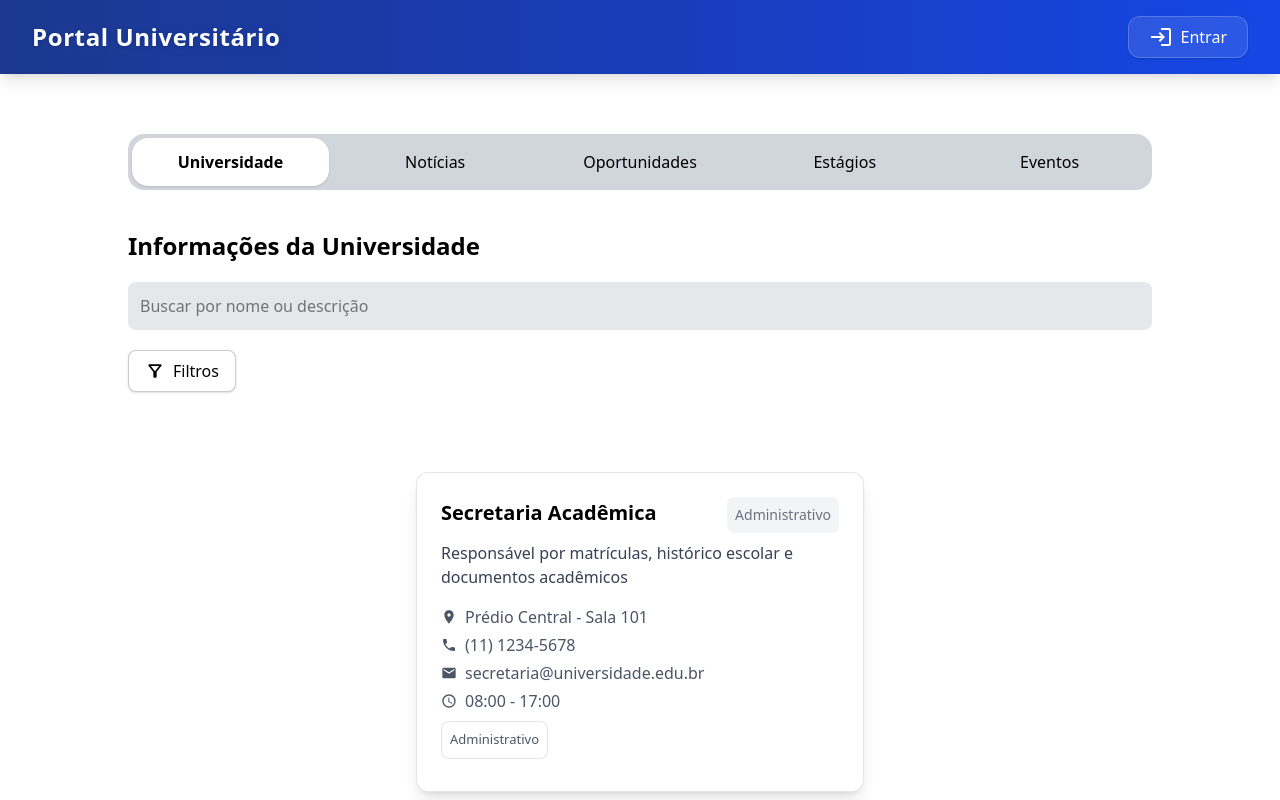
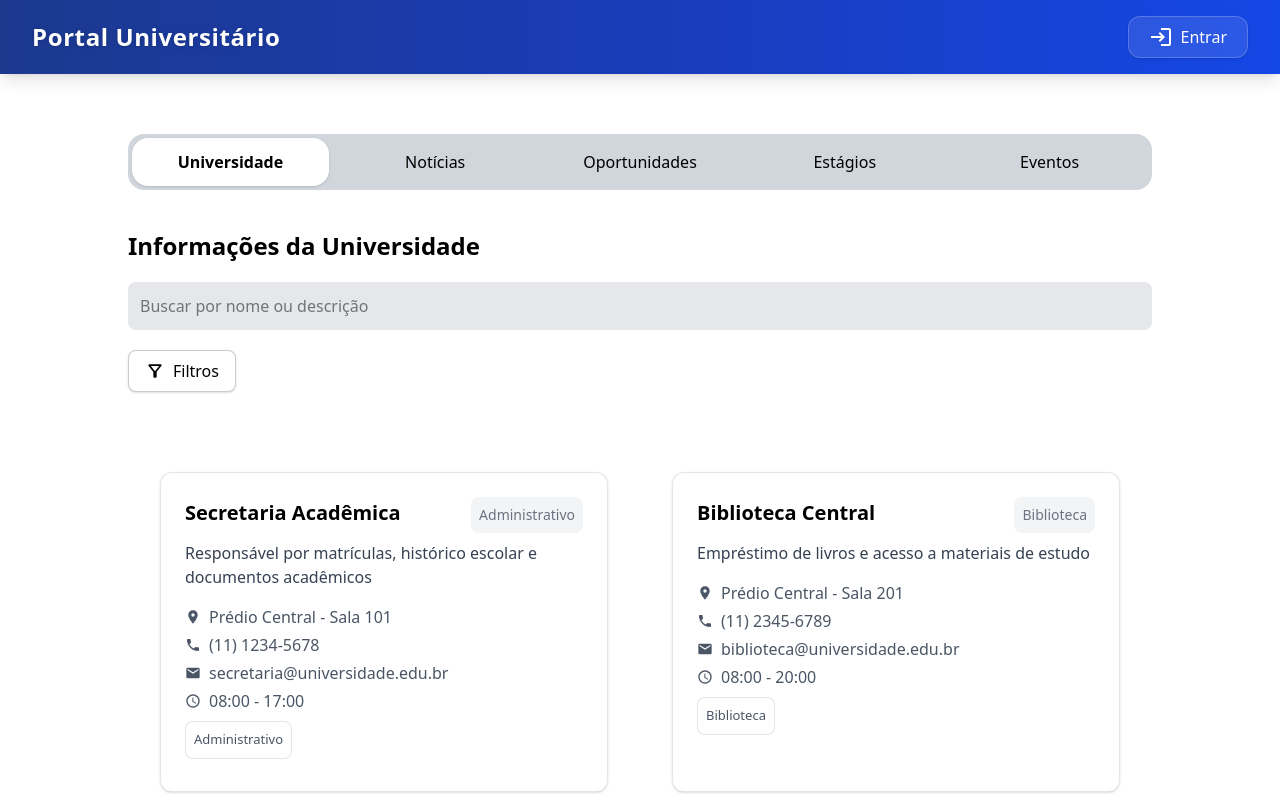
Before and after one commit to ericksilva16/TrabalhoFabricaSoftwareUTFPR, a React (Vite) app: page / in a window 1280 px wide. Shown: the top 800 px of the page. Built offline with nearby package versions, Linux system fonts and the light colour scheme.

Commit message:
Alterações

```diff
--- a/src/App.jsx
+++ b/src/App.jsx
@@ -2,6 +2,7 @@ import React, { useState } from 'react';
 import Header from './components/header';
 import SideBar from './components/ui/SideBar';
 import Menu from './components/Menu';
+import Noticias from './components/Noticias'
 
 export default function App() {
   const [showSidebar, setShowSidebar] = useState(false);
--- a/src/components/Menu.jsx
+++ b/src/components/Menu.jsx
@@ -1,19 +1,11 @@
 import React, { useState } from 'react';
 import { MdOutlineFilterAlt } from 'react-icons/md';
 import Card from './ui/Card';
+import Universidade from './Universidade';
+import Noticias from './Noticias';
 
 export default function Menu() {
   const [abaAtiva, setAbaAtiva] = useState("universidade");
-
-  const conteudos = {
-    universidade: [
-      { id: 1, setor: "Administrativo", titulo: "Secretaria Acadêmica", desc: "Responsável por matrículas, histórico escolar e documentos acadêmicos", local: "Prédio Central - Sala 101", tel: "(11) 1234-5678", mail: "secretaria@universidade.edu.br", horario: "08:00 - 17:00" },
-    ],
-    noticias: [],
-    oportunidades: [],
-    estagios: [],
-    eventos: [],
-  };
 
   const abas = [
     { key: "universidade", label: "Universidade" },
@@ -23,6 +15,24 @@ export default function Menu() {
     { key: "eventos", label: "Eventos" },
   ];
 
+  // os conteúdos dos cards ficam aqui
+  const conteudos = {
+    universidade: [
+      { id: 1, setor: "Administrativo", titulo: "Secretaria Acadêmica", desc: "Responsável por matrículas, histórico escolar e documentos acadêmicos", local: "Prédio Central - Sala 101", tel: "(11) 1234-5678", mail: "secretaria@universidade.edu.br", horario: "08:00 - 17:00" },
+      { id: 2, setor: "Biblioteca", titulo: "Biblioteca Central", desc: "Empréstimo de livros e acesso a materiais de estudo", local: "Prédio Central - Sala 201", tel: "(11) 2345-6789", mail: "biblioteca@universidade.edu.br", horario: "08:00 - 20:00" },
+      { id: 3, setor: "Biblioteca", titulo: "Biblioteca Central", desc: "Empréstimo de livros e acesso a materiais de estudo", local: "Prédio Central - Sala 201", tel: "(11) 2345-6789", mail: "biblioteca@universidade.edu.br", horario: "08:00 - 20:00" },
+      { id: 4, setor: "Biblioteca", titulo: "Biblioteca Central", desc: "Empréstimo de livros e acesso a materiais de estudo", local: "Prédio Central - Sala 201", tel: "(11) 2345-6789", mail: "biblioteca@universidade.edu.br", horario: "08:00 - 20:00" },
+      { id: 5, setor: "Biblioteca", titulo: "Biblioteca Central", desc: "Empréstimo de livros e acesso a materiais de estudo", local: "Prédio Central - Sala 201", tel: "(11) 2345-6789", mail: "biblioteca@universidade.edu.br", horario: "08:00 - 20:00" },
+      { id: 6, setor: "Biblioteca", titulo: "Biblioteca Central", desc: "Empréstimo de livros e acesso a materiais de estudo", local: "Prédio Central - Sala 201", tel: "(11) 2345-6789", mail: "biblioteca@universidade.edu.br", horario: "08:00 - 20:00" },
+      { id: 7, setor: "Biblioteca", titulo: "Biblioteca Central", desc: "Empréstimo de livros e acesso a materiais de estudo", local: "Prédio Central - Sala 201", tel: "(11) 2345-6789", mail: "biblioteca@universidade.edu.br", horario: "08:00 - 20:00" },
+      { id: 7, setor: "Biblioteca", titulo: "Biblioteca Central", desc: "Empréstimo de livros e acesso a materiais de estudo", local: "Prédio Central - Sala 201", tel: "(11) 2345-6789", mail: "biblioteca@universidade.edu.br", horario: "08:00 - 20:00" }
+    ],
+    noticias: [],
+    oportunidades: [],
+    estagios: [],
+    eventos: [],
+  };
+
   return (
     <>
       <div className='w-[80%] flex flex-col items-center mx-auto mt-10'>
@@ -31,7 +41,7 @@ export default function Menu() {
             {abas.map(aba => (
               <li
                 key={aba.key}
-                className={`w-80 p-3 flex justify-center rounded-2xl cursor-pointer transition
+                className={`w-[25%] p-3 flex justify-center rounded-2xl cursor-pointer transition
                   ${abaAtiva === aba.key ? 'bg-white shadow font-semibold' : 'bg-transparent hover:bg-white/70 text-black'}`}
                 onClick={() => setAbaAtiva(aba.key)}
               >
@@ -42,7 +52,7 @@ export default function Menu() {
         </nav>
 
         <div className='mr-auto mt-10 w-full'>
-          <h2 className='text-2xl font-bold'>Informações da Universidade</h2>
+          <h2 className='text-2xl font-bold'>Informações da {abas.find(a => a.key === abaAtiva)?.label}</h2>
           <div className='bg-gray-200 mt-5 rounded-lg w-[100%] p-3'>
             <input type="text" placeholder='Buscar por nome ou descrição' className='w-full outline-none' />
           </div>
@@ -53,20 +63,13 @@ export default function Menu() {
         </div>
       </div>
 
-      <div className='w-[80%] flex flex-wrap gap-10 justify-center mx-auto mt-10 mb-20'>
+      <div className='w-[80%] flex flex-wrap justify-center mx-auto mt-10 mb-20'>
         {conteudos[abaAtiva]?.map(item => (
-          <Card
-            key={item.id}
-            setor={item.setor}
-            titulo={item.titulo}
-            desc={item.desc}
-            local={item.local}
-            tel={item.tel}
-            mail={item.mail}
-            horario={item.horario}
-          />
+          <Universidade key={item.id} item={item} />
         ))}
       </div>
+
+      {abaAtiva === "noticias" && <Noticias />}
     </>
   );
 }
--- /dev/null
+++ b/src/components/Noticias.jsx
@@ -0,0 +1,28 @@
+import React from "react"
+
+export default function Noticias() {
+    return (
+        <>
+            <div className="w-[80%] h-[650px] mx-auto">
+                <h1 className="text-6xl mb-6">Notícias da Semana</h1>
+
+                <div className="flex gap-4 h-full">
+                    {/* div notícia principal à esquerda */}
+                    <div className="flex-1 bg-red-400 rounded-lg flex items-center justify-center">
+                        <p className="text-white text-xl">Notícia em destaque</p>
+                    </div>
+
+                    {/* div notícias secundarias à direita */}
+                    <div className="flex flex-col gap-4 flex-1">
+                        <div className="flex-1 bg-blue-400 rounded-lg flex items-center justify-center">
+                            <p className="text-white">Notícia secundária 1</p>
+                        </div>
+                        <div className="flex-1 bg-green-400 rounded-lg flex items-center justify-center">
+                            <p className="text-white">Notícia secundária 2</p>
+                        </div>
+                    </div>
+                </div>
+            </div>
+        </>
+    );
+}
--- /dev/null
+++ b/src/components/Universidade.jsx
@@ -0,0 +1,16 @@
+import React from "react";
+import Card from "./ui/Card";
+
+export default function Universidade({ item }) {
+  return (
+    <Card
+      setor={item.setor}
+      titulo={item.titulo}
+      desc={item.desc}
+      local={item.local}
+      tel={item.tel}
+      mail={item.mail}
+      horario={item.horario}
+    />
+  );
+}
--- a/src/components/ui/Card.jsx
+++ b/src/components/ui/Card.jsx
@@ -3,7 +3,10 @@ import { MdPlace, MdPhone, MdEmail, MdAccessTime } from 'react-icons/md';
 
 export default function Card({ setor, titulo, desc, local, tel, mail, horario }) {
     return (
-        <div className="bg-white rounded-xl shadow p-6 w-full h-80 max-w-md shadow-lg mt-10 mx-auto border border-black/10 border-[1px]">
+        <div className="
+            bg-white rounded-xl shadow p-6 w-full h-80 max-w-md mt-10 mx-auto border border-black/10
+            transition-all duration-300 hover:shadow-2xl hover:-translate-y-2 hover:border-blue-500 cursor-pointer
+        ">
             <div>
                 <div className='flex justify-between items-center'>
                     <h2 className="text-xl font-bold mb-1">{titulo}</h2>
@@ -29,7 +32,7 @@ export default function Card({ setor, titulo, desc, local, tel, mail, horario })
                 <p className="flex items-center gap-2">
                     <MdAccessTime /> {horario}
                 </p>
-                <div className='bg-white p-2 rounded-lg w-fit mt-2 border border-black/10 border-[1px]'>
+                <div className='bg-white p-2 rounded-lg w-fit mt-2 border border-black/10'>
                     <p className='text-[13px]'>{setor}</p>
                 </div>
             </div>
```
